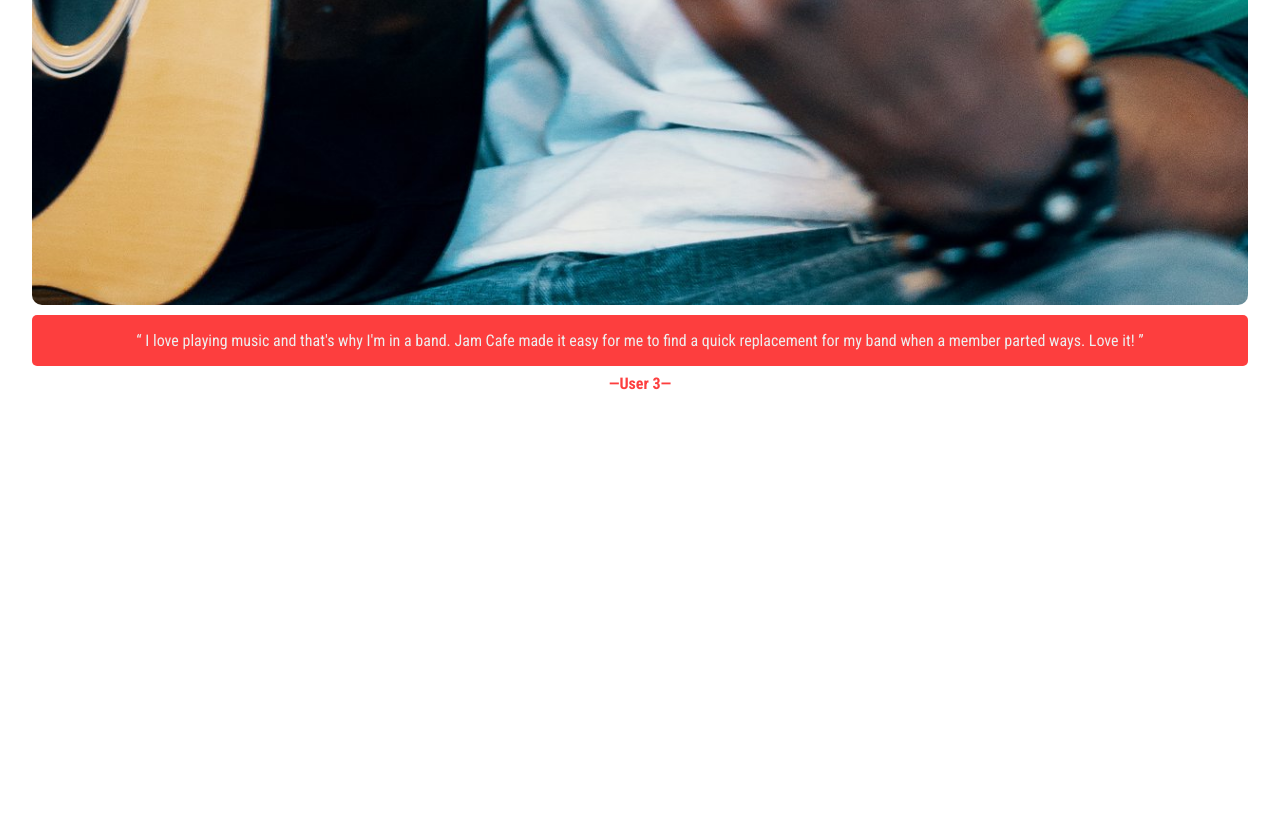
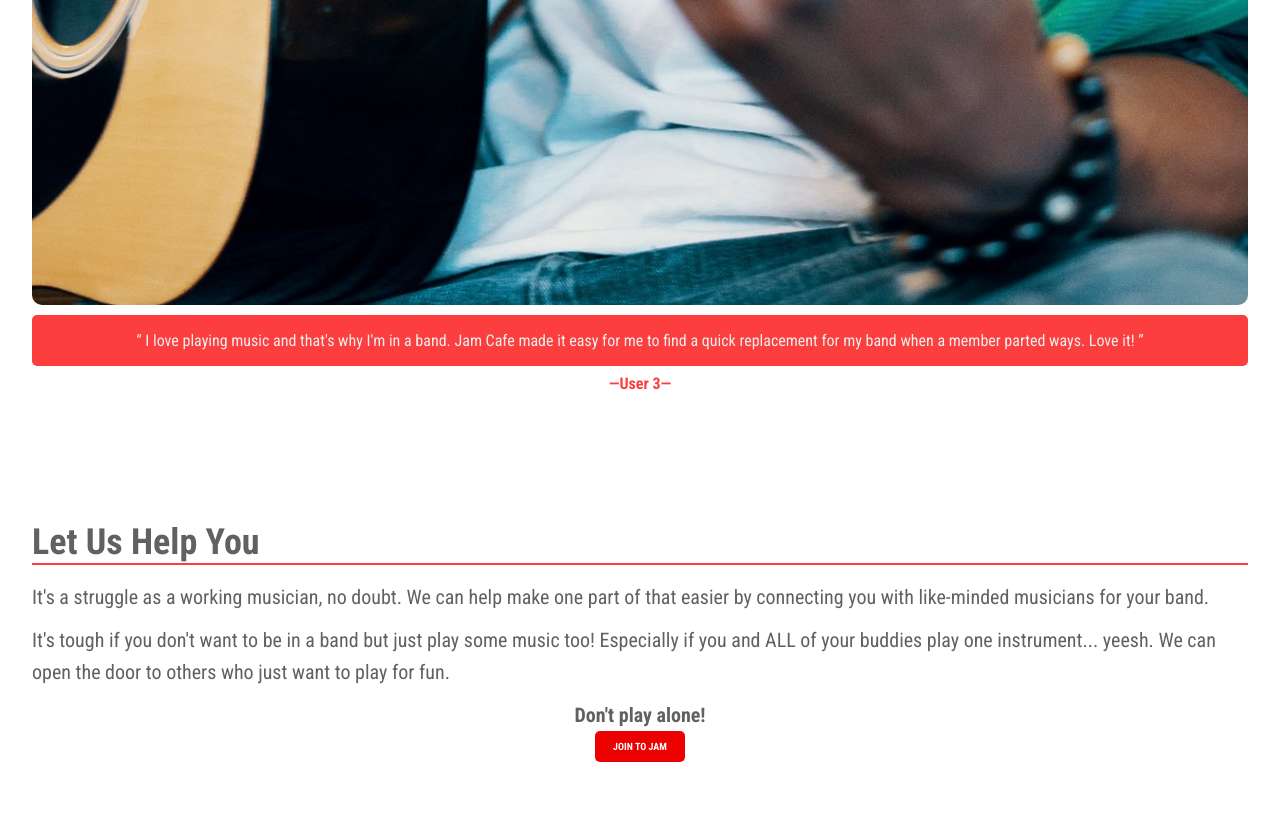
Before and after one commit to STLnick/capstone-trial, a website: page index.html in a window 1280 px wide. Shown: the part 7564-8390 px from the top of the page. Before the commit the page ends 8021 px from the top, so only its background shows below. Drawn offline with Linux system fonts and the light colour scheme.

Commit message:
:construction: Setup closing-statement section

```diff
--- a/index.html
+++ b/index.html
@@ -136,6 +136,29 @@
       </blockquote>
     </div>
   </section>
+  <section class="section">
+    <h3 class="section-heading">Let Us Help You</h3>
+    <p class="section-text">
+      It's a struggle as a working musician, no doubt. We can help make
+      one part of that easier by connecting you with like-minded
+      musicians for your band.
+    </p>
+    <br>
+    <p class="section-text">
+      It's tough if you don't want to be in a band but just play some
+      music too! Especially if you and ALL of your buddies play one
+      instrument... yeesh. We can open the door to others who just
+      want to play for fun.
+    </p>
+    <br>
+    <div class="flex flex--column flex--justify-center flex--align-center">
+      <p class="section-text">
+        <strong>Don't play alone!</strong>
+      </p>
+      <a href="#" class="cta-btn bottom-cta-btn">Join to Jam</a>
+    </div>
+  </section>
+  <footer></footer>
   <script src="index.js"></script>
 </body>
 
```
